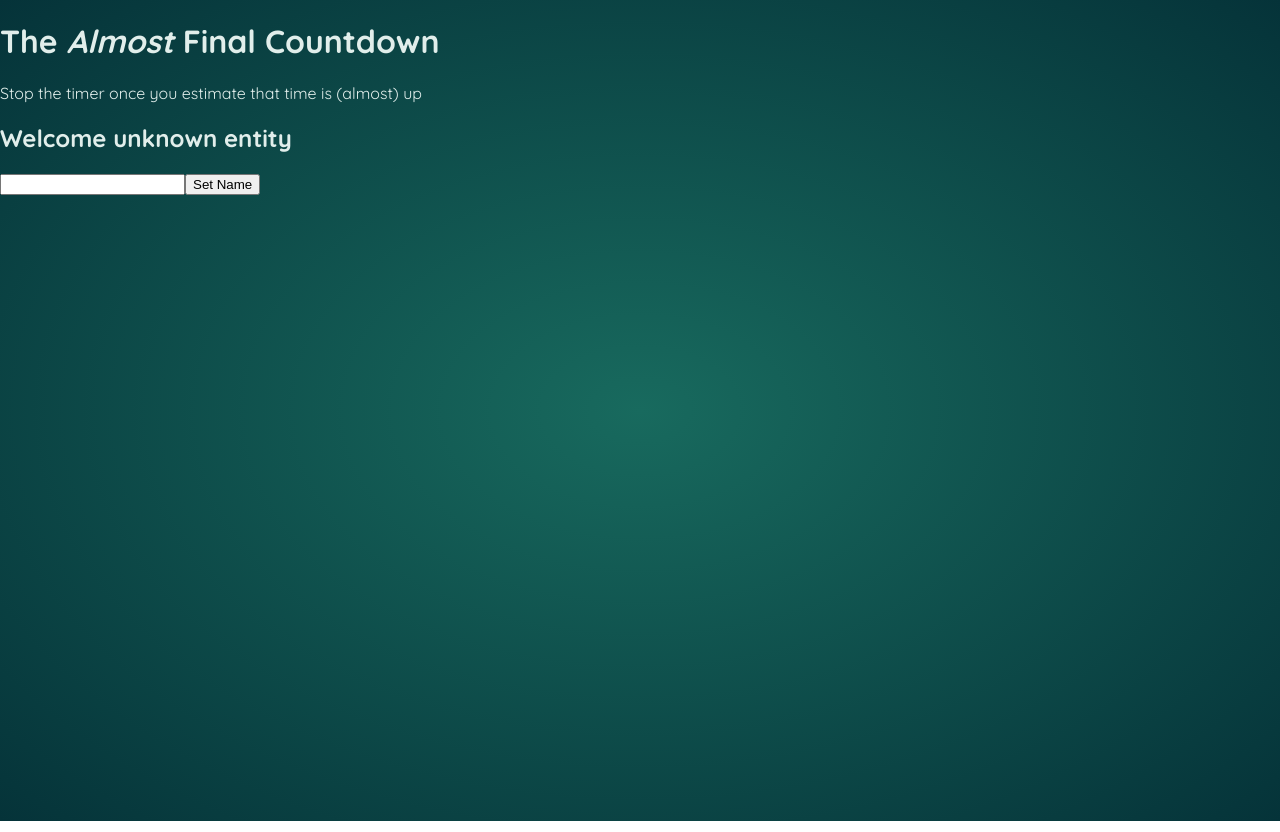
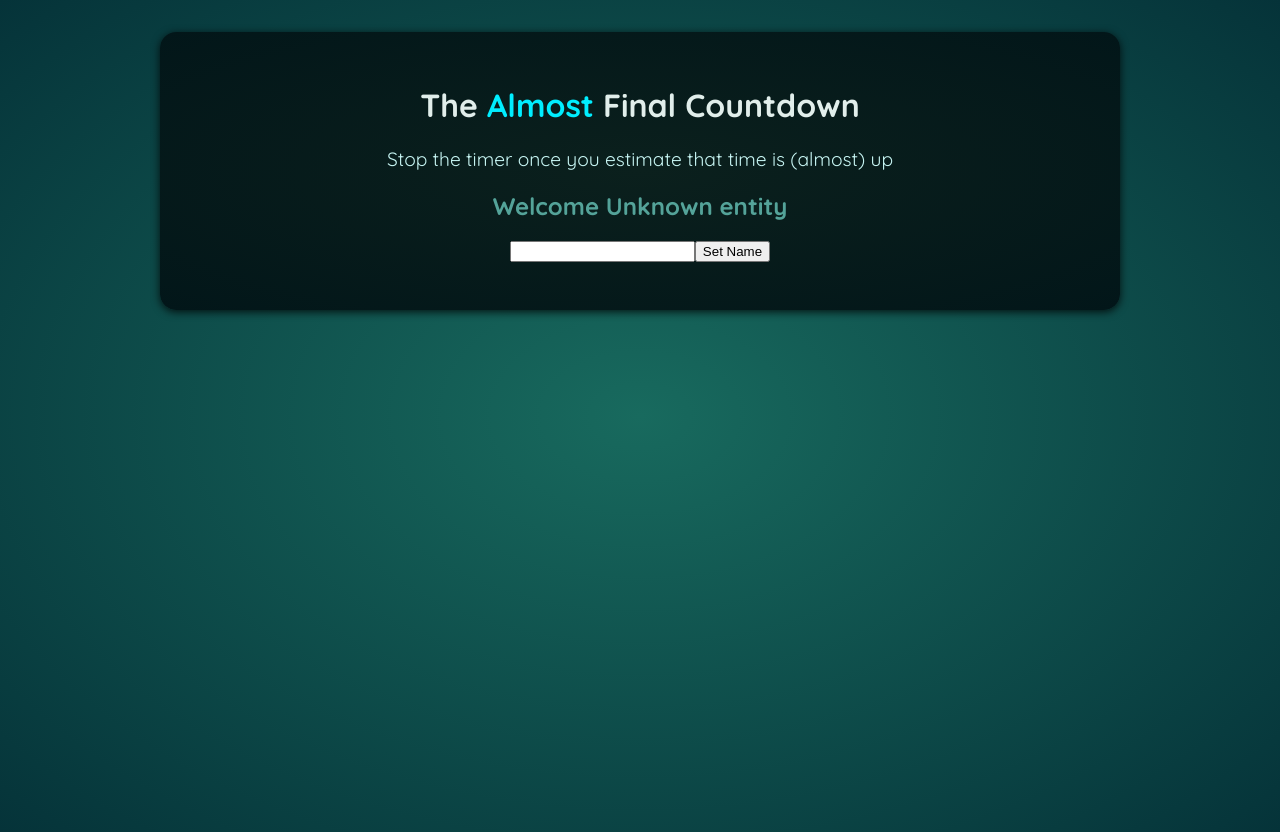
Before and after one commit to Gianlu915/Time-game, a React (Vite) app: page / in a window 1280 px wide. Built offline with nearby package versions, Linux system fonts and the light colour scheme; a web font is replaced by a local one.

Commit message:
Implement feature to set and display player name

```diff
--- a/src/components/Player.jsx
+++ b/src/components/Player.jsx
@@ -1,10 +1,22 @@
+import { useState, useRef } from "react";
+
 export default function Player() {
+
+  const playerName = useRef();
+
+  const [enteredPlayerName, setEnteredPlayerName] = useState(null);
+
+  function handleClick(){
+    setEnteredPlayerName(playerName.current.value);
+    playerName.current.value='';
+  }
+
   return (
     <section id="player">
-      <h2>Welcome unknown entity</h2>
+      <h2>Welcome {enteredPlayerName ?? 'Unknown entity'}</h2>
       <p>
-        <input type="text" />
-        <button>Set Name</button>
+        <input type="text" ref={playerName}/>
+        <button onClick={handleClick}>Set Name</button>
       </p>
     </section>
   );
--- a/src/index.css
+++ b/src/index.css
@@ -13,3 +13,42 @@ body {
   color: #e1eeeb;
   min-height: 100vh;
 }
+
+#content {
+  max-width: 60rem;
+  margin: 2rem auto;
+  padding: 2rem;
+  background: radial-gradient(#0b201d, #021619);
+  border-radius: 16px;
+  box-shadow: 0 2px 8px rgba(0, 0, 0, 0.8);
+}
+
+h1{
+  text-align: center;
+}
+
+h1 em {
+  font-style: normal;
+  color: #00eeff;
+}
+
+header p {
+  font-size: 1.2rem;
+  margin: 0;
+  text-align: center;
+  color: #c6f4f2;
+}
+
+#player {
+  text-align: center;
+}
+
+#player h2 {
+  color: #54a399;
+}
+
+#player p {
+  display: flex;
+  justify-content: center;
+  align-items: center;
+}
```
